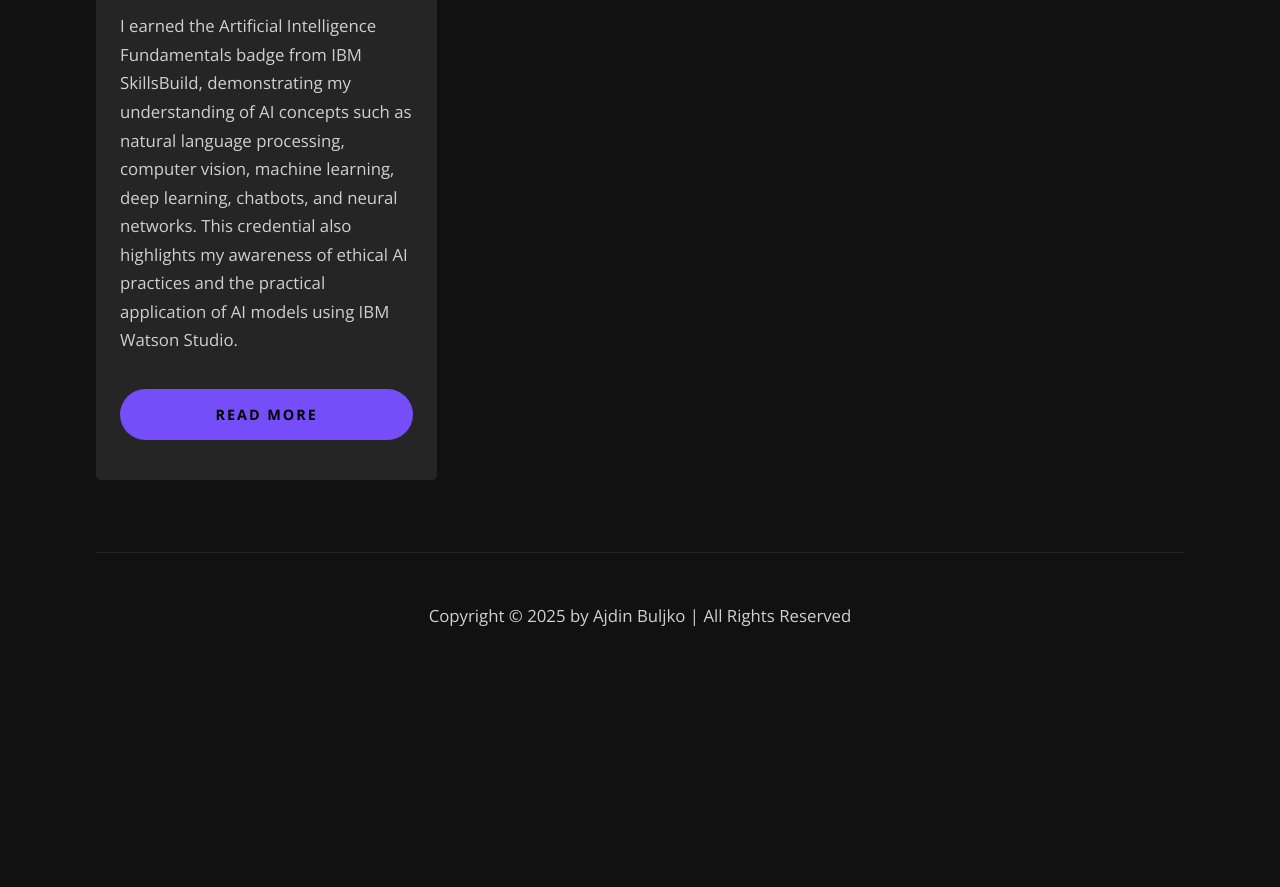
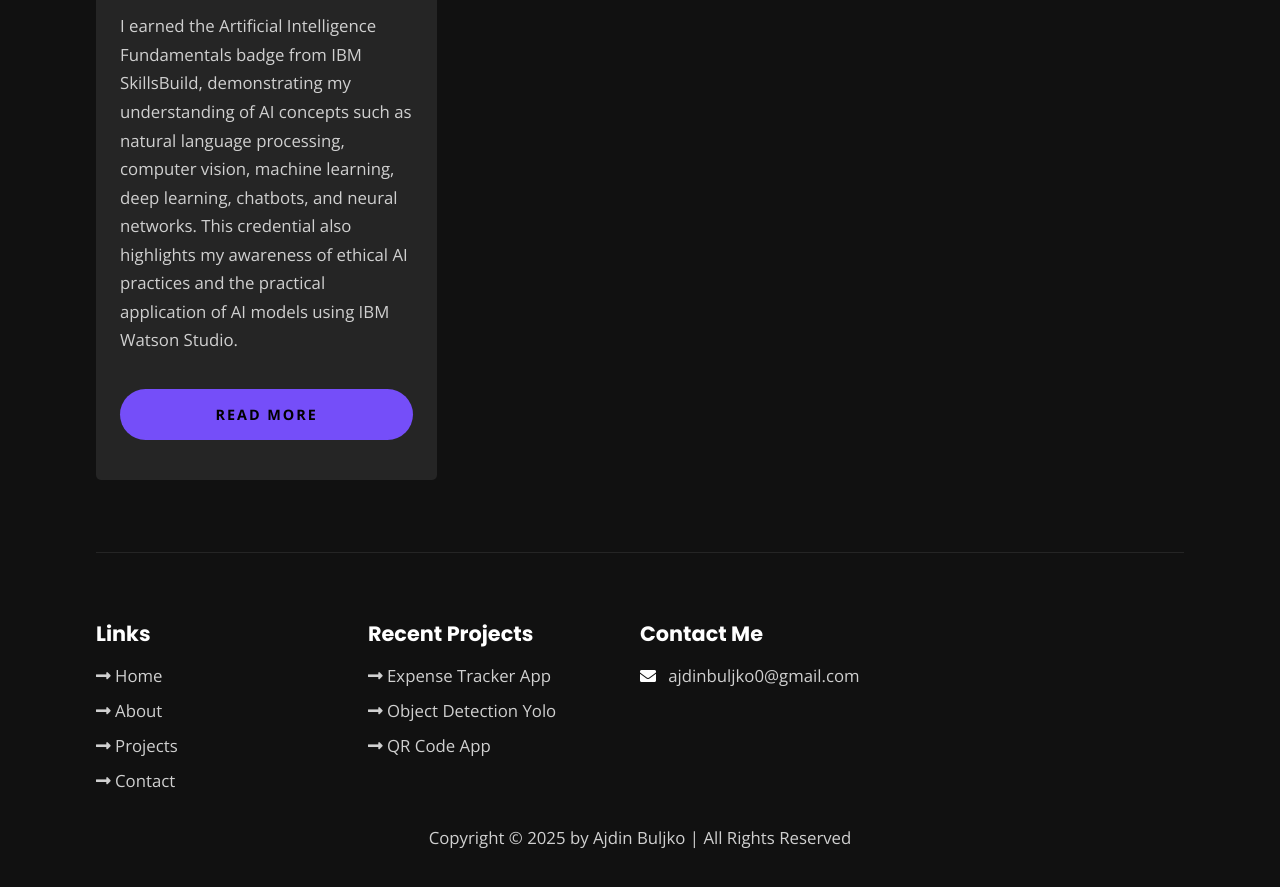
Before and after one commit to ABuljko/Personal-Website, a plain HTML site: page credentials.html in a window 1280 px wide. Shown: the part 1763-2650 px from the top of the page. Before the commit the page ends 2443 px from the top, so only its background shows below. Drawn offline with nearby package versions, Linux system fonts and the light colour scheme.

Commit message:
credentials.html Update

```diff
--- a/credentials.html
+++ b/credentials.html
@@ -17,7 +17,40 @@
   </head>
   <body>
 
+    <!-- navbar section -->
+    <nav class = "navbar">
+      <div class = "container">
+        <div class = "brand-and-toggler">
+          <a href = "index.html" class = "navbar-brand">ajdin</a>
+          <button type = "button" class = "navbar-toggler" id = "navbar-toggler">
+            <span>
+              <i class = "fas fa-bars"></i>
+            </span>
+          </button>
+        </div>
 
+        <div class = "navbar-collapse">
+          <ul class = "navbar-nav">
+            <li class = "nav-item">
+              <a href = "index.html" class = "nav-link">home</a>
+            </li>
+            <li class = "nav-item">
+              <a href = "about.html" class = "nav-link">about</a>
+            </li>
+            <li class = "nav-item">
+              <a href = "projects.html" class = "nav-link">projects</a>
+            </li>
+            <li class = "nav-item">
+              <a href = "credentials.html" class = "nav-link">credentials</a>
+            </li>
+            <li class = "nav-item nav-active">
+              <a href = "contact.html" class = "nav-link">contact</a>
+            </li>
+          </ul>
+        </div>
+      </div>
+    </nav>
+    <!-- end of navbar section -->
 
     <!-- credentials page -->
     <section class = "credentials container">
@@ -236,12 +269,54 @@
     <br><br>
 
       <!-- Footer -->
-      <footer class="footer container"> <div class="footer-text">
-          <p class="text">Copyright &copy; 2025 by Ajdin Buljko | All Rights Reserved</p>
+     <footer class="footer container">
+      <div class="row">
+
+        <div class="col">
+          <h3 class="footer-title" data-translate="links">Links</h3>
+          <div class="footer-links">
+            <a href="index.html" class="text"><i class="fas fa-long-arrow-alt-right"></i> <span data-translate="home">Home</span></a>
+            <a href="about.html" class="text"><i class="fas fa-long-arrow-alt-right"></i> <span data-translate="about">About</span></a>
+            <a href="projects.html" class="text"><i class="fas fa-long-arrow-alt-right"></i> <span data-translate="projects">Projects</span></a>
+            <a href="contact.html" class="text"><i class="fas fa-long-arrow-alt-right"></i> <span data-translate="contact">Contact</span></a>
+          </div>
         </div>
-      </footer>
-      <!-- End of Footer -->
 
+        <div class = "col">
+          <h3 class = "footer-title">recent projects</h3>
+          <div class = "footer-links">
+            <a href = "expense_tracker.html" class = "text">
+              <i class = "fas fa-long-arrow-alt-right"></i>
+              expense tracker app
+            </a>
+            <a href = "object_detection.html" class = "text">
+              <i class = "fas fa-long-arrow-alt-right"></i>
+              object detection yolo
+            </a>
+            <a href = "qr_app.html" class = "text">
+              <i class = "fas fa-long-arrow-alt-right"></i>
+              QR code app
+            </a>
+          </div>
+        </div>
+
+        <div class = "col">
+          <h3 class = "footer-title" data-translate="contactMe">Contact Me</h3>
+
+          <div>
+            <span>
+              <i class = "fas fa-envelope"></i>
+            </span>
+            <span class = "text">ajdinbuljko0@gmail.com</span>
+          </div>
+        </div>
+      </div>
+
+      <div class="footer-text">
+        <p class="text" data-translate="copyright">Copyright &copy; 2025 by Ajdin Buljko | All Rights Reserved</p>
+      </div>
+    </footer>
+    <!-- End of Footer -->
 
     <!-- custom js file -->
     <script src="js/script.js"></script>
```
